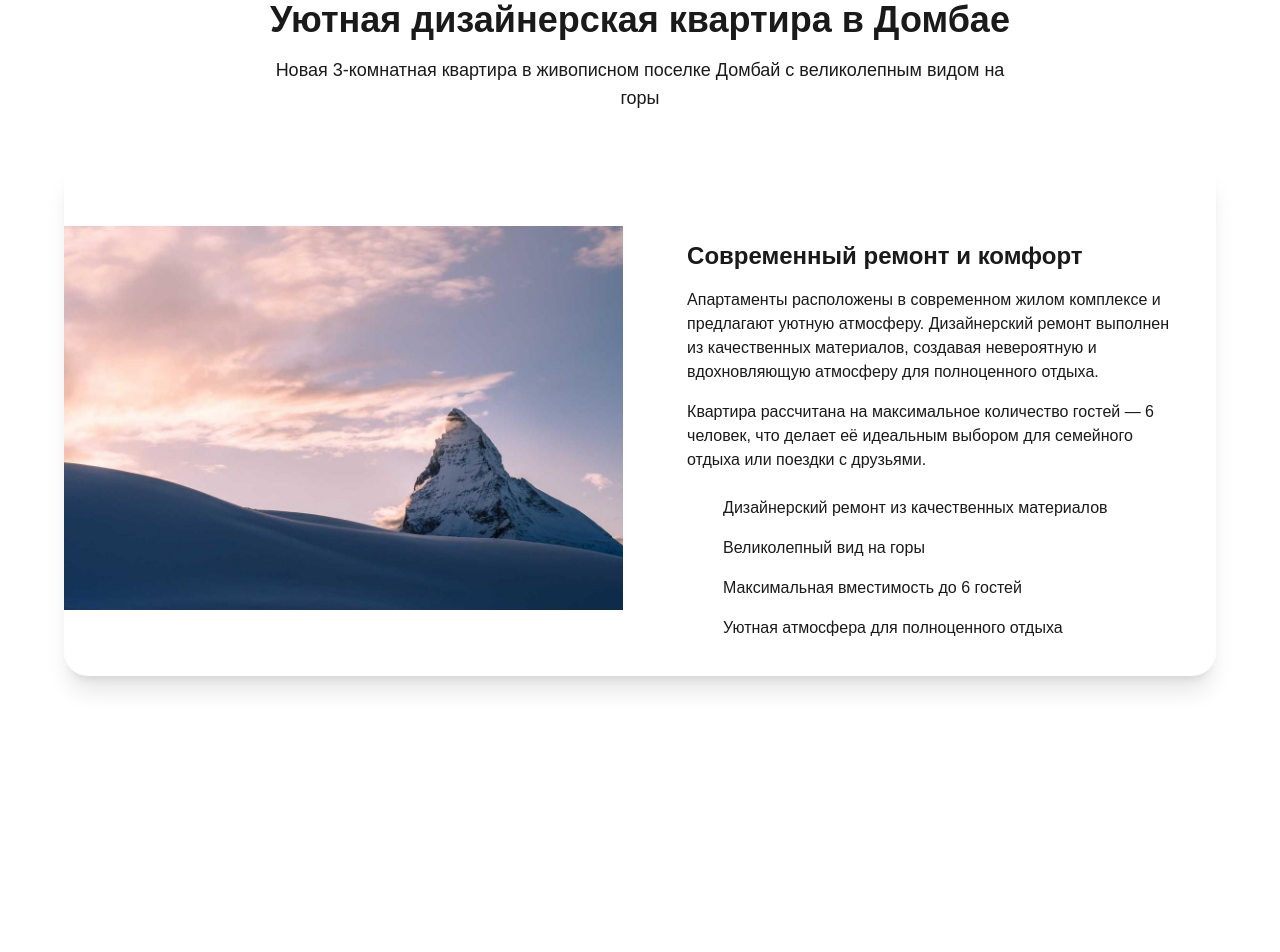
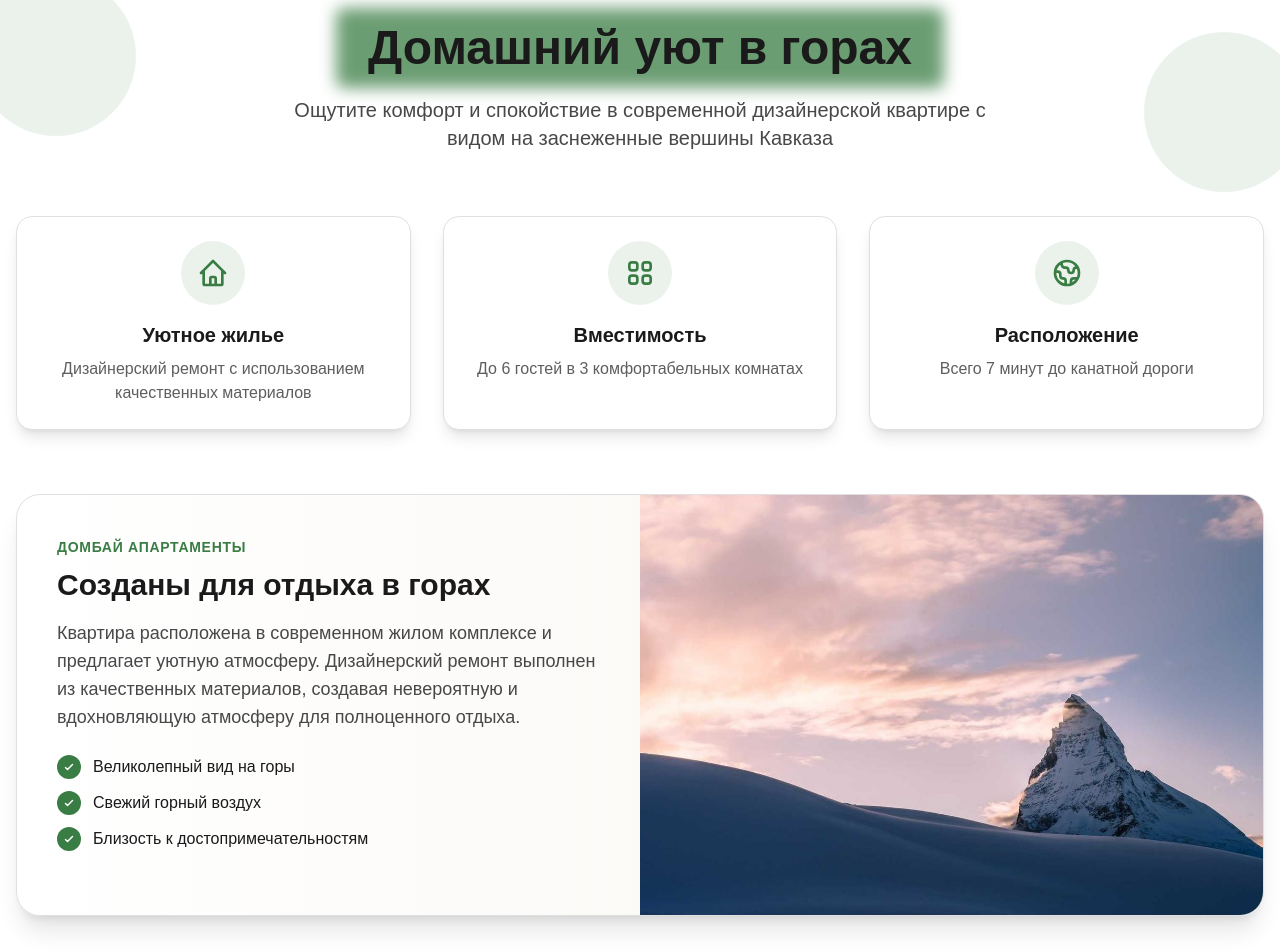
Before and after one commit to Biaslan-git/apartments-landing, a Next.js app: page / in a window 1280 px wide. Shown: the part 864-1816 px from the top of the page. Before the commit the page ends 1604 px from the top, so only its background shows below. Built offline with nearby package versions, Linux system fonts and the light colour scheme.

Commit message:
feat(ApartmentDescription): v2

```diff
--- a/components/ApartmentDescription.tsx
+++ b/components/ApartmentDescription.tsx
@@ -2,85 +2,117 @@ import Image from "next/image";
 
 const ApartmentDescription = () => {
   return (
-    <section className="py-16 px-4 bg-[--card]"> {/* Используем кремовый цвет из палитры */}
-      <div className="max-w-6xl mx-auto">
-        <div className="text-center mb-12">
-          <h2 className="text-3xl md:text-4xl font-bold mb-4 text-[--foreground]">Уютная дизайнерская квартира в Домбае</h2>
-          <p className="text-lg text-[--foreground]/80 max-w-3xl mx-auto">
-            Новая 3-комнатная квартира в живописном поселке Домбай с великолепным видом на горы
-          </p>
+    <div className="py-20 px-4 overflow-hidden">
+      <div className="max-w-7xl mx-auto">
+        <div className="relative">
+          <div className="absolute -top-10 -left-10 w-40 h-40 bg-[#3A7D44]/10 rounded-full -z-10"></div>
+          <div className="absolute -bottom-10 -right-10 w-40 h-40 bg-[#3A7D44]/10 rounded-full -z-10"></div>
+
+          <div className="text-center mb-16 relative">
+            <div className="inline-block mb-4">
+              <div className="relative">
+                <div className="absolute -inset-2 bg-[#3A7D44] rounded-lg blur opacity-75 -z-10"></div>
+                <h2 className="text-4xl md:text-5xl font-bold text-[#1A1A1A] relative relative px-6 py-2 inline-block">
+                  Домашний уют в горах
+                </h2>
+              </div>
+            </div>
+            <p className="text-xl text-[#1A1A1A]/80 max-w-3xl mx-auto px-4">
+              Ощутите комфорт и спокойствие в современной дизайнерской квартире с видом на заснеженные вершины Кавказа
+            </p>
+          </div>
         </div>
 
-        <div className="flex flex-col md:flex-row gap-8 items-center bg-white rounded-3xl overflow-hidden shadow-xl">
-          <div className="md:w-1/2">
-            <div className="relative h-96">
+        <div className="grid lg:grid-cols-3 gap-8 mb-16">
+          <div className="bg-white rounded-2xl shadow-lg p-6 transform transition duration-500 hover:scale-105 hover:shadow-2xl border border-[#E0E0E0]">
+            <div className="text-center">
+              <div className="w-16 h-16 bg-[#3A7D44]/10 rounded-full flex items-center justify-center mx-auto mb-4">
+                <svg xmlns="http://www.w3.org/2000/svg" className="h-8 w-8 text-[#3A7D44]" fill="none" viewBox="0 0 24 24" stroke="currentColor">
+                  <path strokeLinecap="round" strokeLinejoin="round" strokeWidth={2} d="M3 12l2-2m0 0l7-7 7 7M5 10v10a1 1 0 001 1h3m10-11l2 2m-2-2v10a1 1 0 01-1 1h-3m-6 0a1 1 0 001-1v-4a1 1 0 011-1h2a1 1 0 011 1v4a1 1 0 001 1m-6 0h6" />
+                </svg>
+              </div>
+              <h4 className="text-xl font-bold text-[#1A1A1A] mb-2">Уютное жилье</h4>
+              <p className="text-[#1A1A1A]/70">Дизайнерский ремонт с использованием качественных материалов</p>
+            </div>
+          </div>
+
+          <div className="bg-white rounded-2xl shadow-lg p-6 transform transition duration-500 hover:scale-105 hover:shadow-2xl border border-[#E0E0E0]">
+            <div className="text-center">
+              <div className="w-16 h-16 bg-[#3A7D44]/10 rounded-full flex items-center justify-center mx-auto mb-4">
+                <svg xmlns="http://www.w3.org/2000/svg" className="h-8 w-8 text-[#3A7D44]" fill="none" viewBox="0 0 24 24" stroke="currentColor">
+                  <path strokeLinecap="round" strokeLinejoin="round" strokeWidth={2} d="M4 6a2 2 0 012-2h2a2 2 0 012 2v2a2 2 0 01-2 2H6a2 2 0 01-2-2V6zM14 6a2 2 0 012-2h2a2 2 0 012 2v2a2 2 0 01-2 2h-2a2 2 0 01-2-2V6zM4 16a2 2 0 012-2h2a2 2 0 012 2v2a2 2 0 01-2 2H6a2 2 0 01-2-2v-2zM14 16a2 2 0 012-2h2a2 2 0 012 2v2a2 2 0 01-2 2h-2a2 2 0 01-2-2v-2z" />
+                </svg>
+              </div>
+              <h4 className="text-xl font-bold text-[#1A1A1A] mb-2">Вместимость</h4>
+              <p className="text-[#1A1A1A]/70">До 6 гостей в 3 комфортабельных комнатах</p>
+            </div>
+          </div>
+
+          <div className="bg-white rounded-2xl shadow-lg p-6 transform transition duration-500 hover:scale-105 hover:shadow-2xl border border-[#E0E0E0]">
+            <div className="text-center">
+              <div className="w-16 h-16 bg-[#3A7D44]/10 rounded-full flex items-center justify-center mx-auto mb-4">
+                <svg xmlns="http://www.w3.org/2000/svg" className="h-8 w-8 text-[#3A7D44]" fill="none" viewBox="0 0 24 24" stroke="currentColor">
+                  <path strokeLinecap="round" strokeLinejoin="round" strokeWidth={2} d="M3.055 11H5a2 2 0 012 2v1a2 2 0 002 2 2 2 0 012 2v2.945M8 3.935V5.5A2.5 2.5 0 0010.5 8h.5a2 2 0 012 2 2 2 0 104 0 2 2 0 012-2h1.064M15 20.488V18a2 2 0 012-2h3.064M21 12a9 9 0 11-18 0 9 9 0 0118 0z" />
+                </svg>
+              </div>
+              <h4 className="text-xl font-bold text-[#1A1A1A] mb-2">Расположение</h4>
+              <p className="text-[#1A1A1A]/70">Всего 7 минут до канатной дороги</p>
+            </div>
+          </div>
+        </div>
+
+        <div className="relative bg-gradient-to-r from-white to-[#F8F5F0] rounded-3xl overflow-hidden shadow-xl border border-[#E0E0E0]">
+          <div className="grid lg:grid-cols-2">
+            <div className="p-10 flex flex-col justify-center">
+              <div className="mb-6">
+                <span className="text-[#3A7D44] text-sm font-semibold uppercase tracking-wider">Домбай Апартаменты</span>
+                <h3 className="text-3xl font-bold text-[#1A1A1A] mt-2 mb-4">Созданы для отдыха в горах</h3>
+                <p className="text-[#1A1A1A]/80 text-lg mb-6">
+                  Квартира расположена в современном жилом комплексе и предлагает уютную атмосферу.
+                  Дизайнерский ремонт выполнен из качественных материалов, создавая невероятную и
+                  вдохновляющую атмосферу для полноценного отдыха.
+                </p>
+                <div className="space-y-3">
+                  <div className="flex items-center">
+                    <div className="w-6 h-6 rounded-full bg-[#3A7D44] flex items-center justify-center mr-3 flex-shrink-0">
+                      <svg className="w-3 h-3 text-white" fill="none" stroke="currentColor" viewBox="0 0 24 24" xmlns="http://www.w3.org/2000/svg">
+                        <path strokeLinecap="round" strokeLinejoin="round" strokeWidth="3" d="M5 13l4 4L19 7"></path>
+                      </svg>
+                    </div>
+                    <span className="text-[#1A1A1A]">Великолепный вид на горы</span>
+                  </div>
+                  <div className="flex items-center">
+                    <div className="w-6 h-6 rounded-full bg-[#3A7D44] flex items-center justify-center mr-3 flex-shrink-0">
+                      <svg className="w-3 h-3 text-white" fill="none" stroke="currentColor" viewBox="0 0 24 24" xmlns="http://www.w3.org/2000/svg">
+                        <path strokeLinecap="round" strokeLinejoin="round" strokeWidth="3" d="M5 13l4 4L19 7"></path>
+                      </svg>
+                    </div>
+                    <span className="text-[#1A1A1A]">Свежий горный воздух</span>
+                  </div>
+                  <div className="flex items-center">
+                    <div className="w-6 h-6 rounded-full bg-[#3A7D44] flex items-center justify-center mr-3 flex-shrink-0">
+                      <svg className="w-3 h-3 text-white" fill="none" stroke="currentColor" viewBox="0 0 24 24" xmlns="http://www.w3.org/2000/svg">
+                        <path strokeLinecap="round" strokeLinejoin="round" strokeWidth="3" d="M5 13l4 4L19 7"></path>
+                      </svg>
+                    </div>
+                    <span className="text-[#1A1A1A]">Близость к достопримечательностям</span>
+                  </div>
+                </div>
+              </div>
+            </div>
+            <div className="relative h-96 lg:h-full">
               <Image
                 src="/temp.jpg"
-                alt="Дизайнерский интерьер апартаментов в Домбае"
+                alt="Интерьер апартаментов в Домбае"
                 fill
                 style={{ objectFit: 'cover' }}
                 className="object-cover"
               />
             </div>
           </div>
-
-          <div className="md:w-1/2 p-8">
-            <div className="inline-block bg-[--accent] text-white px-4 py-1 rounded-full mb-4">
-              Комфорт и уют
-            </div>
-
-            <h3 className="text-2xl font-bold mb-4 text-[--heading-bg]">Современный ремонт и комфорт</h3>
-            <p className="text-[--foreground] mb-4">
-              Апартаменты расположены в современном жилом комплексе и предлагают уютную атмосферу.
-              Дизайнерский ремонт выполнен из качественных материалов, создавая невероятную и
-              вдохновляющую атмосферу для полноценного отдыха.
-            </p>
-            <p className="text-[--foreground] mb-6">
-              Квартира рассчитана на максимальное количество гостей — 6 человек, что делает её
-              идеальным выбором для семейного отдыха или поездки с друзьями.
-            </p>
-
-            <div className="space-y-3">
-              <div className="flex items-start">
-                <div className="bg-[--accent] rounded-full p-1 mr-3 mt-1">
-                  <svg className="w-4 h-4 text-white" fill="none" stroke="currentColor" viewBox="0 0 24 24" xmlns="http://www.w3.org/2000/svg">
-                    <path strokeLinecap="round" strokeLinejoin="round" strokeWidth="2" d="M5 13l4 4L19 7"></path>
-                  </svg>
-                </div>
-                <span className="text-[--foreground]">Дизайнерский ремонт из качественных материалов</span>
-              </div>
-
-              <div className="flex items-start">
-                <div className="bg-[--accent] rounded-full p-1 mr-3 mt-1">
-                  <svg className="w-4 h-4 text-white" fill="none" stroke="currentColor" viewBox="0 0 24 24" xmlns="http://www.w3.org/2000/svg">
-                    <path strokeLinecap="round" strokeLinejoin="round" strokeWidth="2" d="M5 13l4 4L19 7"></path>
-                  </svg>
-                </div>
-                <span className="text-[--foreground]">Великолепный вид на горы</span>
-              </div>
-
-              <div className="flex items-start">
-                <div className="bg-[--accent] rounded-full p-1 mr-3 mt-1">
-                  <svg className="w-4 h-4 text-white" fill="none" stroke="currentColor" viewBox="0 0 24 24" xmlns="http://www.w3.org/2000/svg">
-                    <path strokeLinecap="round" strokeLinejoin="round" strokeWidth="2" d="M5 13l4 4L19 7"></path>
-                  </svg>
-                </div>
-                <span className="text-[--foreground]">Максимальная вместимость до 6 гостей</span>
-              </div>
-
-              <div className="flex items-start">
-                <div className="bg-[--accent] rounded-full p-1 mr-3 mt-1">
-                  <svg className="w-4 h-4 text-white" fill="none" stroke="currentColor" viewBox="0 0 24 24" xmlns="http://www.w3.org/2000/svg">
-                    <path strokeLinecap="round" strokeLinejoin="round" strokeWidth="2" d="M5 13l4 4L19 7"></path>
-                  </svg>
-                </div>
-                <span className="text-[--foreground]">Уютная атмосфера для полноценного отдыха</span>
-              </div>
-            </div>
-          </div>
         </div>
       </div>
-    </section>
+    </div>
   );
 };
 
```
